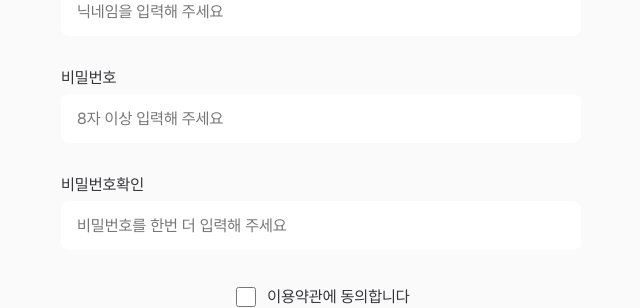
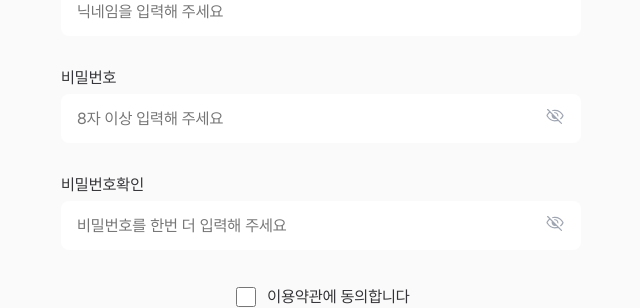
Before and after one commit to GihoKo/taskify_team8, a Next.js app: page /signup in a window 1280 px wide. Shown: the part 481-789 px from the top of the page, without its empty margins (319-959 px from the left). Built offline with nearby package versions, Linux system fonts and the light colour scheme.

Commit message:
fix: 이미지 경로 수정 및 signin 경로수정

```diff
--- a/app/signin/page.tsx
+++ b/app/signin/page.tsx
@@ -150,7 +150,7 @@ export default function SignIn() {
           <S.LogoWrap>
             <S.Logo>
               <Link href={'/'}>
-                <Image src={'/images/icons/logoLogin.svg'} alt='로고' fill />
+                <Image src={'/images/icons/logoLogin-filledViolet_5544DA-200w-279h.svg'} alt='로고' fill />
               </Link>
             </S.Logo>
             <p>오늘도 만나서 반가워요!</p>
@@ -171,7 +171,7 @@ export default function SignIn() {
               hookform={register('password')}
               title='비밀번호'
               placeholder='비밀번호를 입력해 주세요'
-              data='Pass'
+              data='password'
               errorMessage={passwordError}
               name='password'
               handleFocus={handleFocus('password')}
@@ -246,7 +246,7 @@ const S = {
     text-align: center;
     font-size: 1.8rem;
     font-weight: 500;
-
+    cursor: pointer;
     @media ${mediaBreakpoint.tablet} {
       width: 52rem;
     }
--- a/app/signup/page.tsx
+++ b/app/signup/page.tsx
@@ -59,7 +59,7 @@ function SignUp() {
 
         if (response.status === 201) {
           setShowSuccessModal(true);
-          router.push('/login');
+          router.push('/signin');
         }
       }
     } catch (error) {
@@ -188,7 +188,7 @@ function SignUp() {
       <S.Container>
         <S.Logo>
           <Link href={'/'}>
-            <Image src='/images/icons/logoLogin.svg' alt='로고' fill />
+            <Image src='/images/icons/logoLogin-filledViolet_5544DA-200w-279h.svg' alt='로고' fill />
           </Link>
         </S.Logo>
         <S.Text>첫 방문을 환영합니다!</S.Text>
@@ -218,7 +218,7 @@ function SignUp() {
             hookform={register('password')}
             title='비밀번호'
             placeholder='8자 이상 입력해 주세요'
-            data='pwd'
+            data='password'
             errorMessage={passwordError}
             name='password'
             handleFocus={handleFocus('password')}
@@ -228,7 +228,7 @@ function SignUp() {
             hookform={register('passwordCheck')}
             title='비밀번호확인'
             placeholder='비밀번호를 한번 더 입력해 주세요'
-            data='pwd'
+            data='password'
             errorMessage={passwordCheckError}
             name='passwordCheck'
             handleFocus={handleFocus('passwordCheck')}
@@ -331,7 +331,7 @@ const S = {
     text-align: center;
     font-size: 1.8rem;
     font-weight: 500;
-
+    cursor: pointer;
     @media ${mediaBreakpoint.tablet} {
       width: 52rem;
     }
--- a/components/molecules/Input.tsx
+++ b/components/molecules/Input.tsx
@@ -86,9 +86,9 @@ export default function Input({
             />
             <S.imageWrap onClick={handlepassword}>
               {password ? (
-                <Image src={'/images/icons/icon-eyesOff.svg'} alt='off' fill />
+                <Image src={'/images/icons/icon-eyesOff-filledGray_9FA6B2-w24-h24.svg'} alt='off' fill />
               ) : (
-                <Image src={'/images/icons/icon-eyesOn.svg'} alt='on' fill />
+                <Image src={'/images/icons/icon-eyesOn-filledGray_9FA6B2-w24-h24.svg'} alt='on' fill />
               )}
             </S.imageWrap>
           </S.inputInner>
```
